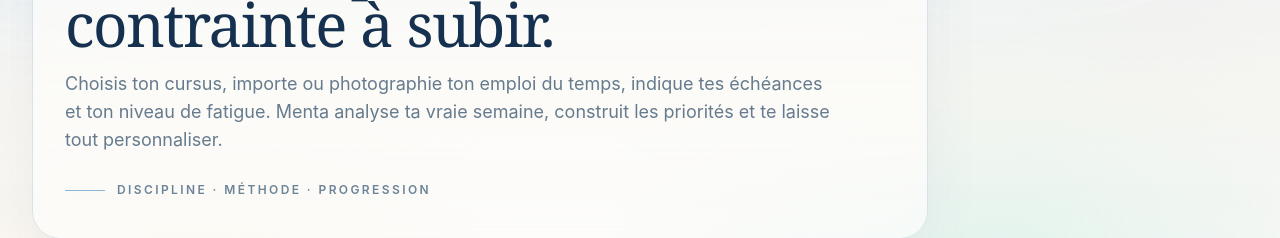
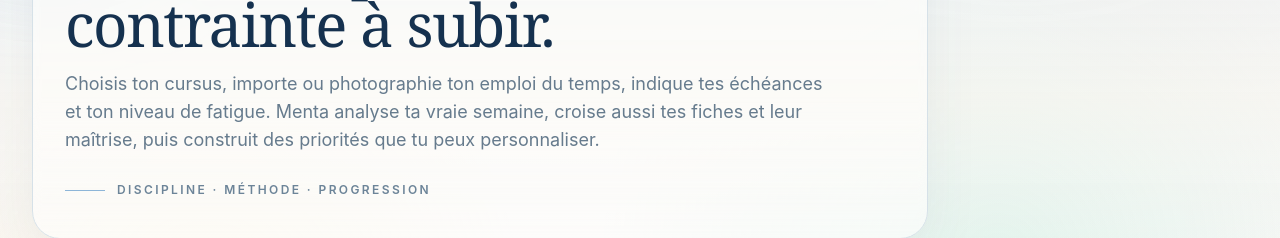
Before and after one commit to kevo13-web/Menta-Prepa-, a Next.js app: page /planning in a window 1280 px wide. Shown: the part 367-605 px from the top of the page. Built offline with nearby package versions, Linux system fonts and the light colour scheme; no server answers.

Commit message:
Expose la connexion entre bibliothèque et Planning IA

```diff
--- a/app/planning/page.tsx
+++ b/app/planning/page.tsx
@@ -1,4 +1,5 @@
 import type { Metadata } from "next";
+import { LibraryPlanningInsight } from "@/components/LibraryPlanningInsight";
 import { PageHero } from "@/components/PageHero";
 import { PlanningGenerator } from "@/components/PlanningGenerator";
 
@@ -12,10 +13,11 @@
       <PageHero
         eyebrow="Planning IA"
         title="Ton emploi du temps devient une stratégie de travail, pas une contrainte à subir."
-        description="Choisis ton cursus, importe ou photographie ton emploi du temps, indique tes échéances et ton niveau de fatigue. Menta analyse ta vraie semaine, construit les priorités et te laisse tout personnaliser."
+        description="Choisis ton cursus, importe ou photographie ton emploi du temps, indique tes échéances et ton niveau de fatigue. Menta analyse ta vraie semaine, croise aussi tes fiches et leur maîtrise, puis construit des priorités que tu peux personnaliser."
       />
       <section className="px-4 pb-24 sm:px-6 lg:px-8">
         <div className="mx-auto max-w-7xl">
+          <LibraryPlanningInsight />
           <PlanningGenerator />
         </div>
       </section>
```
